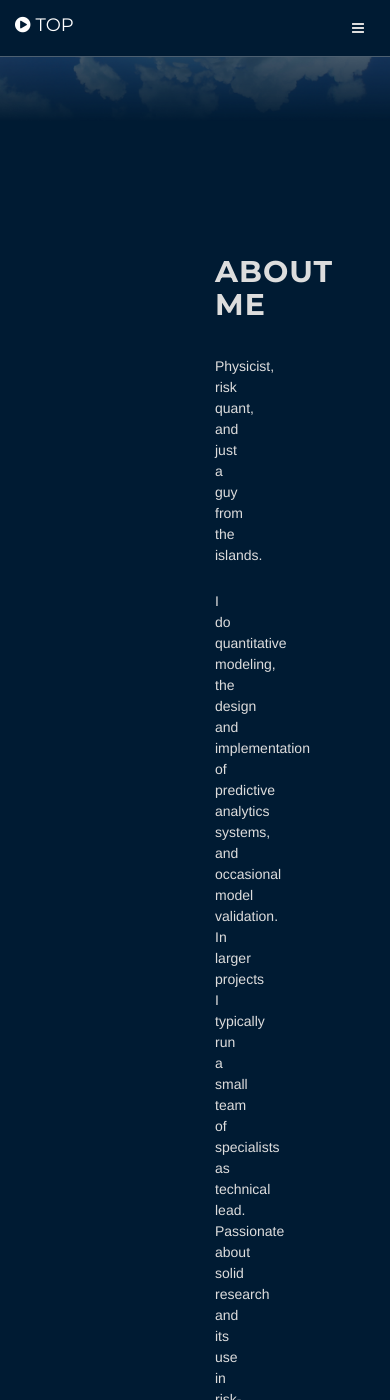
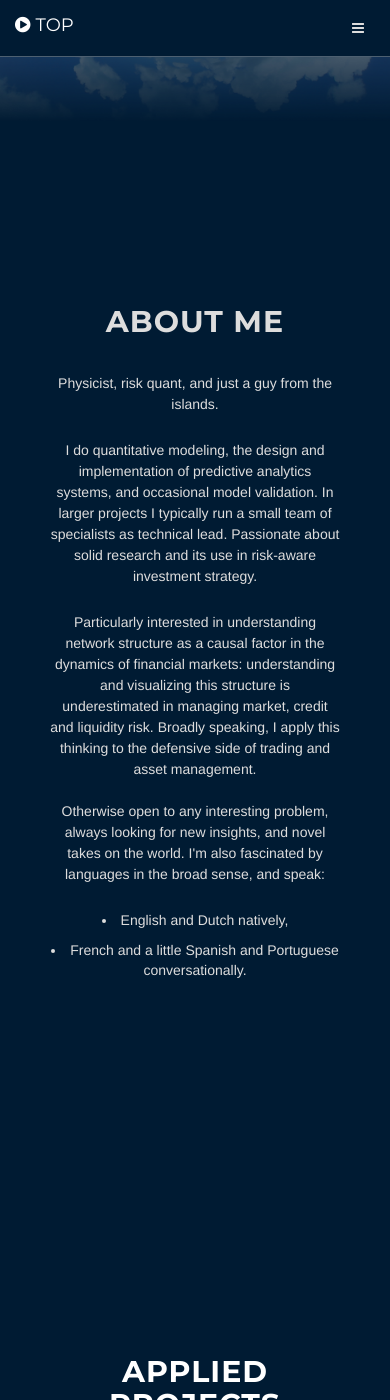
Before and after one commit to cjoverzijl/cjoverzijl.github.io, a Jekyll site: the page built from index.html, in a window 390 px wide and 1400 px high, scrolled down 264 px. Built offline with Jekyll 4.4.1, drawn with Linux system fonts in a browser that asks for light colours; some of the changed text lies outside the part shown.

Commit message:
css fixes to mobile layout and projects text

```diff
--- a/_includes/about.html
+++ b/_includes/about.html
@@ -1,8 +1,7 @@
     <!-- About Section -->
-    <section id="about" class="container content-section text-center">
+    <section id="about" class="content-section text-center">
         <div class="about-section">
-            <div class="row">
-                <div class="col-lg-8 col-lg-offset-2">
+            <div class="row col-lg-8 col-lg-offset-2">
                     <h2>About Me</h2>
 <!--                    <p>Scientific, financial and engineering expertise, effectively communicated.<br> Interested in solving challenging problems that cross disciplines and borders.</p>
 -->
@@ -10,11 +9,12 @@
 
 <p>I do quantitative modeling, the design and implementation of predictive analytics systems, and occasional model validation. In larger projects I typically run a small team of specialists as technical lead. Passionate about solid research and its use in risk-aware investment strategy.
 
-<p>Particularly interested in understanding network structure as a causal factor in the dynamics of financial markets. I believe understanding and visualizing this structure is necessary to manage market, credit and liquidity risk. Broadly speaking, I want to apply this to the defensive side of trading and asset management.
+<p>Particularly interested in understanding network structure as a causal factor in the dynamics of financial markets: understanding and visualizing this structure is underestimated in managing market, credit and liquidity risk. Broadly speaking, I apply this thinking to the defensive side of trading and asset management.
 
                     <br><br>
-                    Otherwise open to pretty much any interesting problem, always looking for new insights, and novel takes on the world.</p>
-                </div>
+                    Otherwise open to any interesting problem, always looking for new insights, and novel takes on the world. I'm also fascinated by languages in the broad sense, and speak:
+                    <li> English and Dutch natively, </li>
+                    <li> French and a little Spanish and Portuguese conversationally.</p>
             </div>
         </div>
     </section>
--- a/_includes/projects1.html
+++ b/_includes/projects1.html
@@ -1,16 +1,16 @@
     <!-- Download Section -->
     <section id="projects1" class="content-section text-center">
         <div class="projects-section">
-            <div class="container">
+            <div class="row col-lg-8 col-lg-offset-2">
                 <h2>Academic Projects</h2>
                 <h4>Post-Doc</h4>
                 <div class="science-list">
-                <p> My code was integrated into the commercially available <a href="http://www.scm.com/BAND_PeriodicDFT/">ADF / Band</a> quantum-chemistry code, which I worked on with Stan and Pier at <a href="http://www.scm.com">SCM</a>, a spinoff of the Theoretical Chemistry group at the VU in Amsterdam.
+                <p> My code was integrated into the commercially available <a href="http://www.scm.com/BAND_PeriodicDFT/">ADF / Band</a> quantum-chemistry code, which I worked on with van Gisbergen and Philipse at <a href="http://www.scm.com">SCM</a>, a spinoff of the Theoretical Chemistry group at the VU in Amsterdam.
                 </p></div>
                 <h4>Doctorate</h4>
                 <div class="science-list">
-                    <p> My <a href="http://repository.tudelft.nl/view/ir/uuid%3A5a6b8240-1033-4834-b947-09c54b0f891b/">PhD research</a> was about improved models for electronic transport in single-molecule nanostructures, to understand molecular-electronics experiments at the Kavli Institute of Nanoscience in Delft:
-                    <li> work was on quantum transport and quantum chemistry, but also involved quite some HPC parallel algorithm design (run on the Huygens supercomputer @SARA), and we </li>
+                    <p> My <a href="http://repository.tudelft.nl/view/ir/uuid%3A5a6b8240-1033-4834-b947-09c54b0f891b/">PhD research</a> was on better models for electronic transport in single-molecule nanostructures, to understand molecular-electronics experiments at the Kavli Institute of Nanoscience in Delft:
+                    <li> work was on quantum transport and quantum chemistry, but also involved HPC parallel algorithm design (run on the Huygens supercomputer @SARA), and we </li>
                     <li> developed a code for <a href="http://dx.doi.org/10.1021/jp3044225">single-molecule transport</a> modeling, </li>
                     <li> explained some neat <a href="http://dx.doi.org/10.1038/nnano.2013.26">experiments</a>, </li>
                     <li> and established the feasibility of <a href="http://dx.doi.org/10.1063/1.4793259">way cheaper methods</a> you should probably use first. </li>
--- a/_includes/projects2.html
+++ b/_includes/projects2.html
@@ -1,7 +1,7 @@
     <!-- Download Section -->
     <section id="projects2" class="content-section text-center">
         <div class="projects-section">
-            <div class="container">
+            <div class="row col-lg-8 col-lg-offset-2">
 <!---
                     <p><a href="http://startbootstrap.com/template-overviews/grayscale/" class="btn btn-default btn-lg">Visit Download Page</a></p>
 -->
```
Also changed, not shown: other parts of _includes/projects2.html (+1 -3 lines), _includes/css/grayscale.css (+4 -4 lines).
